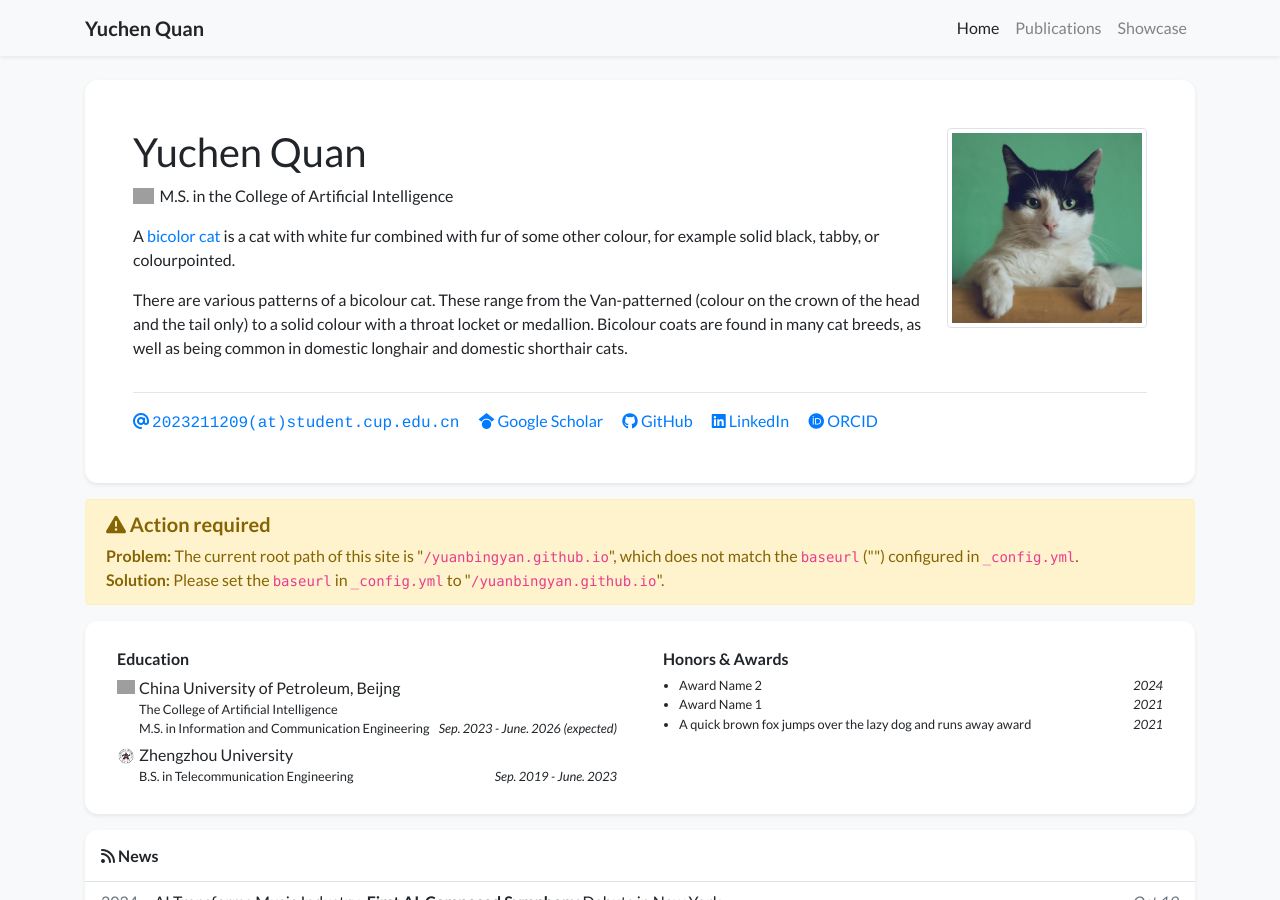
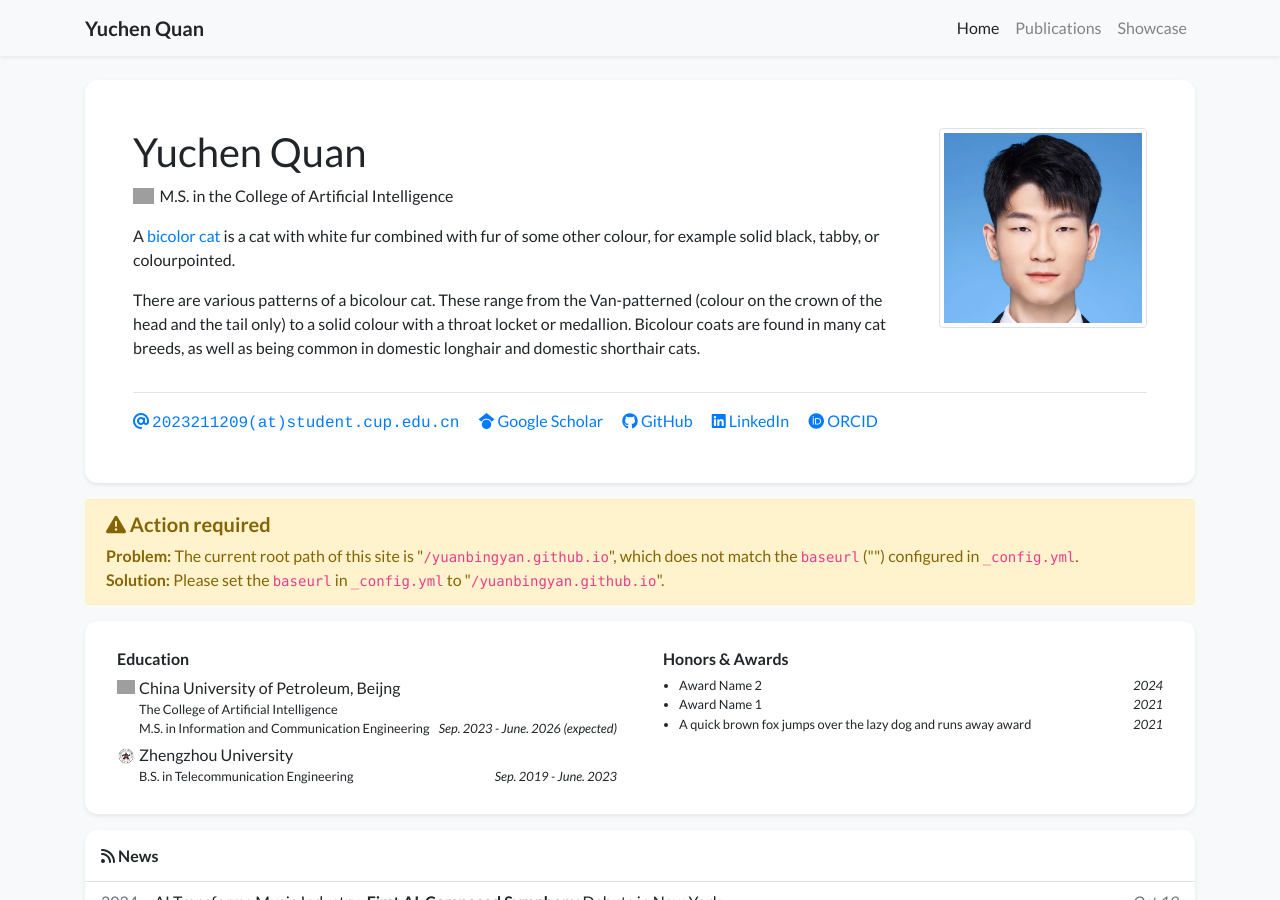
Before and after one commit to yuanbingyan/yuanbingyan.github.io, a Jekyll site: the page built from index.html, in a window 1280 px wide and 900 px high. Built offline with Jekyll 4.4.1, drawn with Linux system fonts in a browser that asks for light colours; nearby versions of some CDN libraries; a style sheet for code colours, icons or effects is not loaded; grey boxes are pictures that could not be loaded.

Commit message:
修改：     _data/profile.yml 	新文件：   assets/images/photos/person_photo.jpg

```diff
--- a/_data/profile.yml
+++ b/_data/profile.yml
@@ -28,9 +28,9 @@
     as well as being common in domestic longhair and domestic shorthair cats.
   </p>
 
-portrait_url: /assets/images/photos/portrait.jpg
+portrait_url: /assets/images/photos/person_photo.jpg
 portrait_caption: >-
-  Photo by Manja Vitolic on Unsplash (this caption is optional, comment it out to disable).
+  My personal photo, taken in 2023 summer.
 
 education:
   - name: China University of Petroleum, Beijng
```
Also changed, not shown: assets/images/photos/person_photo.jpg (added).
